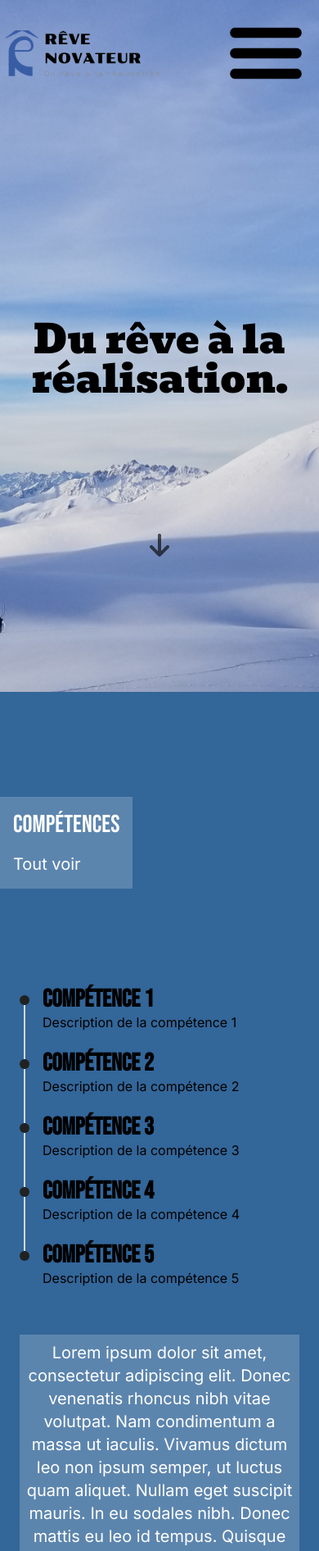
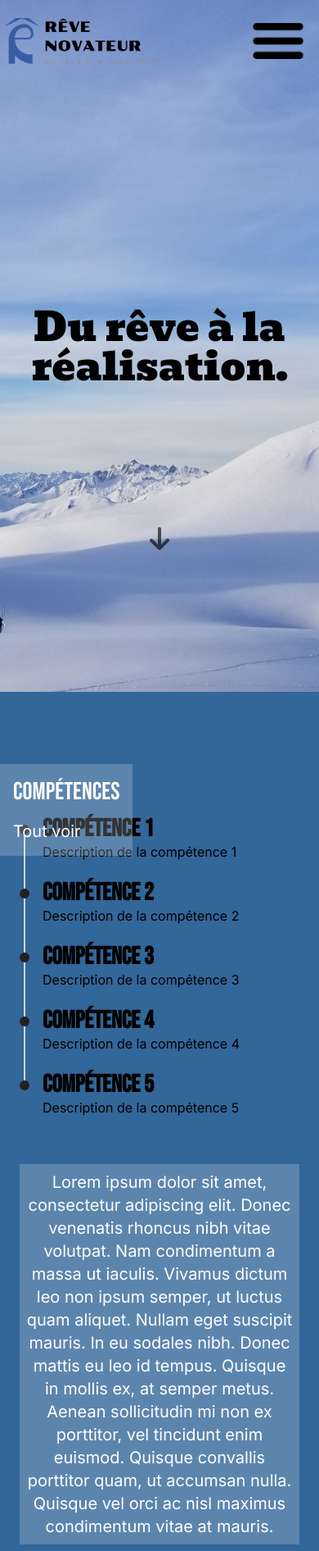
Before and after one commit to little-petal/reve-novateur, a Next.js app: page / in a window 390 px wide. Shown: the top 1892 px of the page at 82% size. Built offline with nearby package versions, Linux system fonts and the light colour scheme; a web font is replaced by a local one.

Commit message:
correct responsive design

```diff
--- a/src/app/page.tsx
+++ b/src/app/page.tsx
@@ -31,11 +31,11 @@ export default async function Home() {
       <section id="nav-skills" className="h-fit lg:h-full flex flex-col bg-bluegray snap-always snap-start">
         <div className="h-16 lg:h-[10%]"></div>
         <div className="h-min lg:h-[90%] p6 relative">
-          <div className="absolute bg-white/20 z-10 mt-16 p-2 md:p-6">
+          <div className="absolute bg-white/20 z-10 mt-6 lg:mt-16 p-2 md:p-6">
             <p className="font-bebas text-white text-3xl md:text-4xl lg:text-5xl p-2">Compétences</p>
             <p className="font-inter text-white text-xl md:text-xl lg:text-2xl p-2">Tout voir</p>
           </div>
-          <div className="lg:absolute inset-20 mt-52 lg:inset-0 grid grid-cols-1 grid-rows-3 lg:grid-cols-6 lg:grid-rows-5 p-6 gap-6">
+          <div className="lg:absolute inset-0 mt-0 grid grid-cols-1 grid-rows-3 lg:grid-cols-6 lg:grid-rows-5 p-6 gap-6">
             <div className="w-full h-full row-span-1 lg:col-start-2 lg:col-span-2 lg:row-span-3 flex items-end">
               <List skills={skills} />
             </div>
@@ -58,7 +58,7 @@ export default async function Home() {
       <section id="nav-projects" className="h-screen lg:h-full flex flex-col bg-bluegray relative snap-always snap-end">
         <div className="h-16 lg:h-[10%]"></div>
         <div className="h-full lg:h-[90%] p6 relative">
-          <div className="absolute bg-white/20 z-10 mt-16 p-2 md:p-6">
+          <div className="absolute bg-white/20 z-10 mt-6 lg:mt-16 p-2 md:p-6">
             <p className="font-bebas text-white text-3xl md:text-4xl lg:text-5xl p-2">Réalisations</p>
             <p className="font-inter text-white text-xl md:text-xl lg:text-2xl p-2">Tout voir</p>
           </div>
@@ -70,7 +70,7 @@ export default async function Home() {
       <section id="nav-contact" className="h-screen lg:h-full flex flex-col bg-bluegray snap-always snap-end">
         <div className="h-16 lg:h-[10%]"></div>
         <div className="h-full lg:h-[90%] p6">
-          <div className="absolute bg-white/20 z-10 mt-16 p-2 md:p-6">
+          <div className="absolute bg-white/20 z-10 mt-6 lg:mt-16 p-2 md:p-6">
             <p className="font-bebas text-white text-3xl md:text-4xl lg:text-5xl p-2">Contact</p>
           </div>
         </div>
--- a/src/components/Header.tsx
+++ b/src/components/Header.tsx
@@ -22,10 +22,10 @@ export const Header = () => {
     window.addEventListener('scroll', scrollHeader)
   }, []);
 
-  const navStyles = open ? "p-6 bg-black/70 text-7xl text-white absolute h-screen top-0 right-0 lg:block" : "hidden lg:flex lg:text-5xl";
+  const navStyles = open ? "p-6 bg-black/70 text-5xl sm:text-7xl text-white absolute h-screen top-0 right-0 lg:block" : "hidden lg:flex lg:text-5xl";
 
   return  (
-    <div className={header ? "fixed z-20 top-0 w-[100%] h-[10%] bg-white text-8xl" : "bg-[transparent] text-3xl snap-always snap-start"}>
+    <div className={header ? "fixed z-20 top-0 w-[100%] h-16 sm:h-24 bg-white text-8xl" : "bg-[transparent] text-3xl snap-always snap-start"}>
       <div className="flex w-[100%] justify-between m-auto p-[5px]">
         <div className="flex basis-1/2 justify-start">
           <Image
@@ -39,7 +39,7 @@ export const Header = () => {
         </div>
         <div className="flex basis-1/2 items-center justify-end p-[10px] font-league">
           <nav className={navStyles}>
-            <ul className="flex flex-col lg:flex-row gap-[40px] lg:gap-[20px] lg:space-x-6 mt-32 lg:mt-0">
+            <ul className="flex flex-col lg:flex-row gap-[30px] md:gap-[40px] lg:gap-[20px] lg:space-x-6 mt-32 lg:mt-0">
               <li>
                 <Link className="hover:text-gray-600" href='#nav-landing-page'>Accueil</Link>
               </li>
@@ -58,7 +58,7 @@ export const Header = () => {
             className="object-scale-down z-10 lg:hidden"
             src={open ? "/assets/icons/close.png" : "/assets/icons/hamburger.png"}
             alt="Menu"
-            width={header ? 70 : 100}
+            width={header ? 40 : 70}
             height={37}
             priority
             onClick={() => setOpen(!open)}
```
